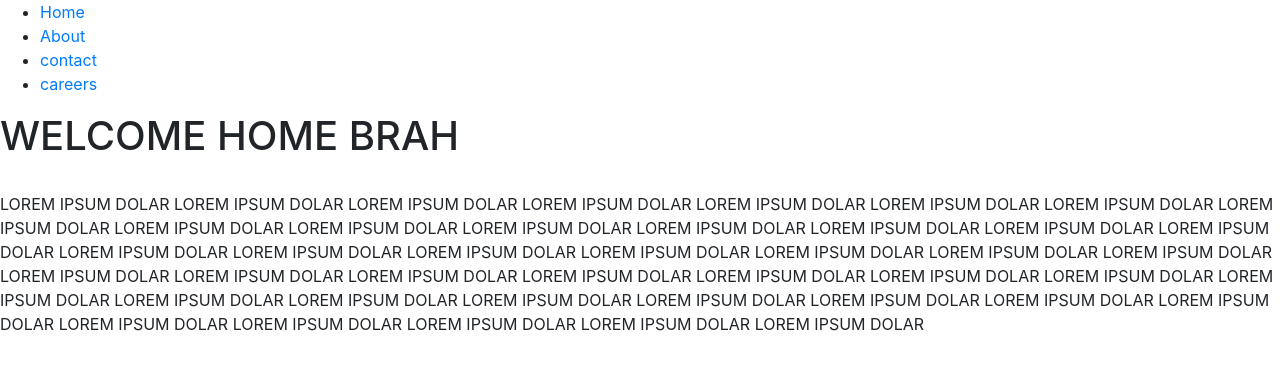
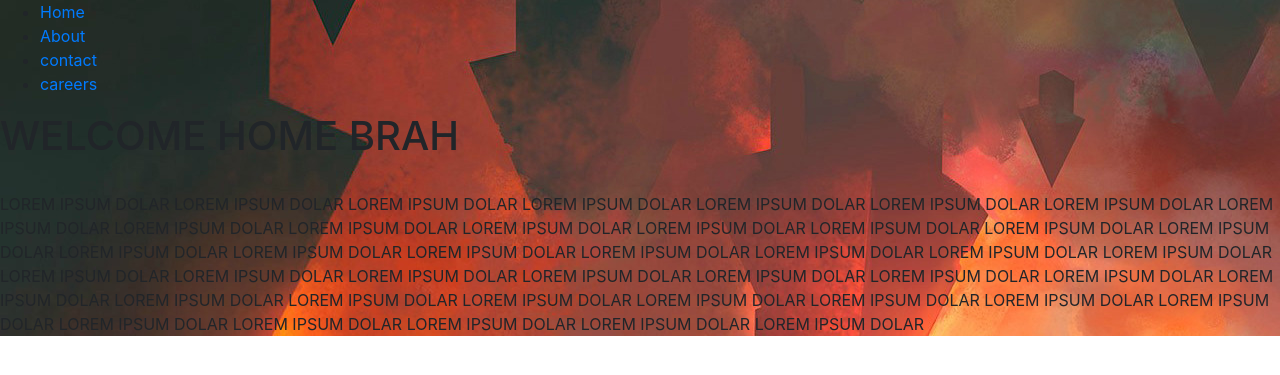
Before and after one commit to DatumEight/GitGud, a Flask app: page / in a window 1280 px wide. Shown: the top 375 px of the page. Run offline with Flask 2, Linux system fonts and the light colour scheme; some libraries are stand-ins or nearby versions.

Commit message:
added stylesheet;

```diff
--- /dev/null
+++ b/Flask/assets/css/style.css
@@ -0,0 +1,4 @@
+.backy{
+    background-image: url('assets/css/backg.jpg');
+    background-attachment: fixed;
+}
--- a/Flask/templates/base.html
+++ b/Flask/templates/base.html
@@ -6,10 +6,11 @@
 <meta http-equiv="X-UA-Compatible" content="ie=edge">
 <link rel="stylesheet" href="https://cdnjs.cloudflare.com/ajax/libs/twitter-bootstrap/4.5.0/css/bootstrap.min.css">
 <link rel="stylesheet" href="https://cdnjs.cloudflare.com/ajax/libs/font-awesome/5.13.0/css/all.min.css">
-<link rel="stylesheet" href="assets/css/style.css">
+<link rel="stylesheet" href="GitGud/assets/css/style.css">
 <title>Home is where this title goes</title>
 </head>
 <body>
+<div class="backy">
 <nav>
     <ul>
     <li><a href="{{url_for('index')}}">Home</a></li>
@@ -21,5 +22,6 @@
 
 {%block content%}
 {%endblock%}
+</div>
 </body>
 </html>
--- a/Flask/templates/careers.html
+++ b/Flask/templates/careers.html
@@ -3,7 +3,7 @@
 <h1>Careersy</h1>
 <br>
 <div>
-	<p> <iframe width="560" height="315" src="https://www.youtube.com/embed/KT4vhl8slbE?start=1" frameborder="0"
+	<p> <iframe width="560" height="315" src="https://www.youtube.com/embed/KT4vhl8slbE?autoplay=1" frameborder="0"
 			allow="accelerometer; autoplay; encrypted-media; gyroscope; picture-in-picture" allowfullscreen></iframe>
 	</p>
 </div>
```
Also changed, not shown: Flask/assets/css/backg.jpg (added).
